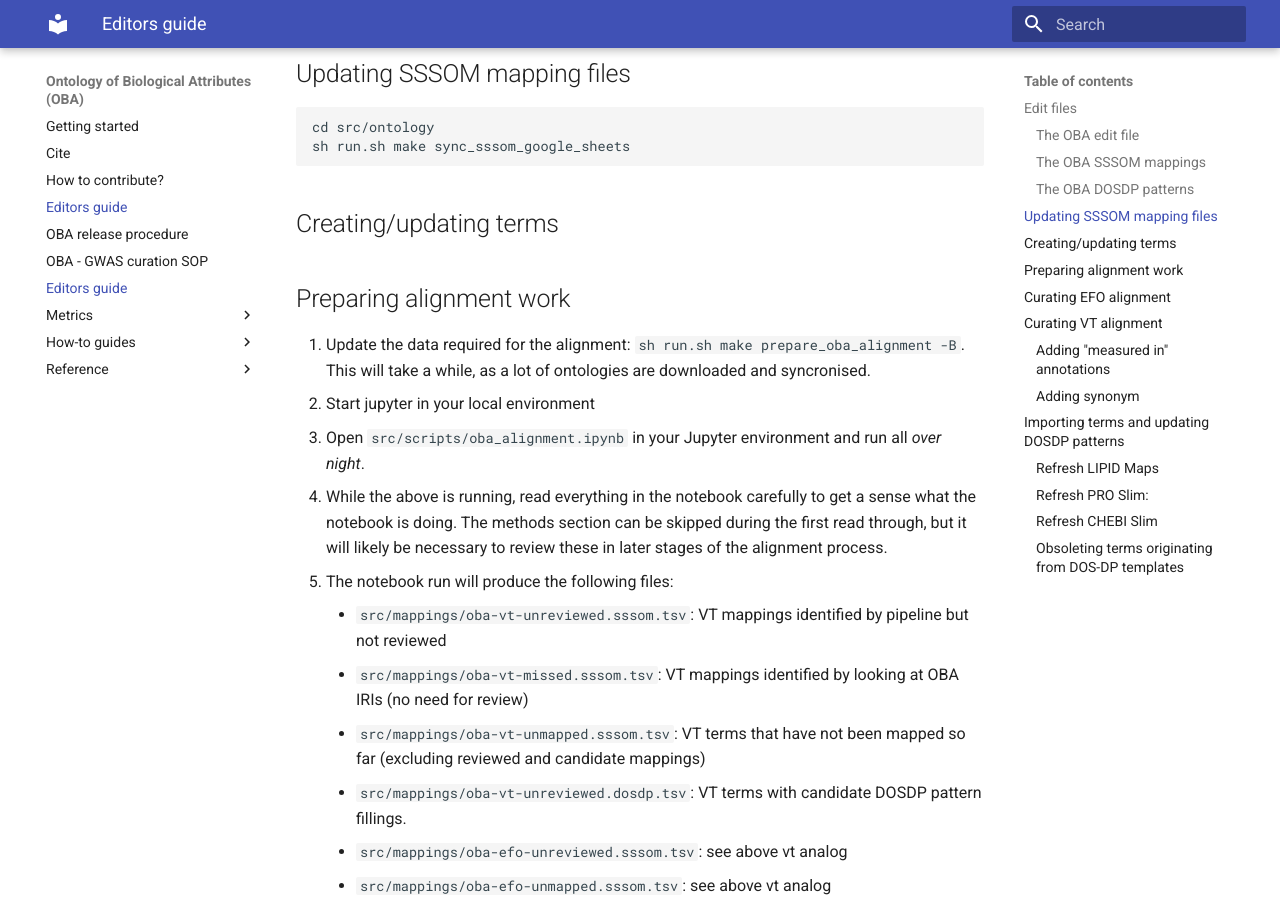
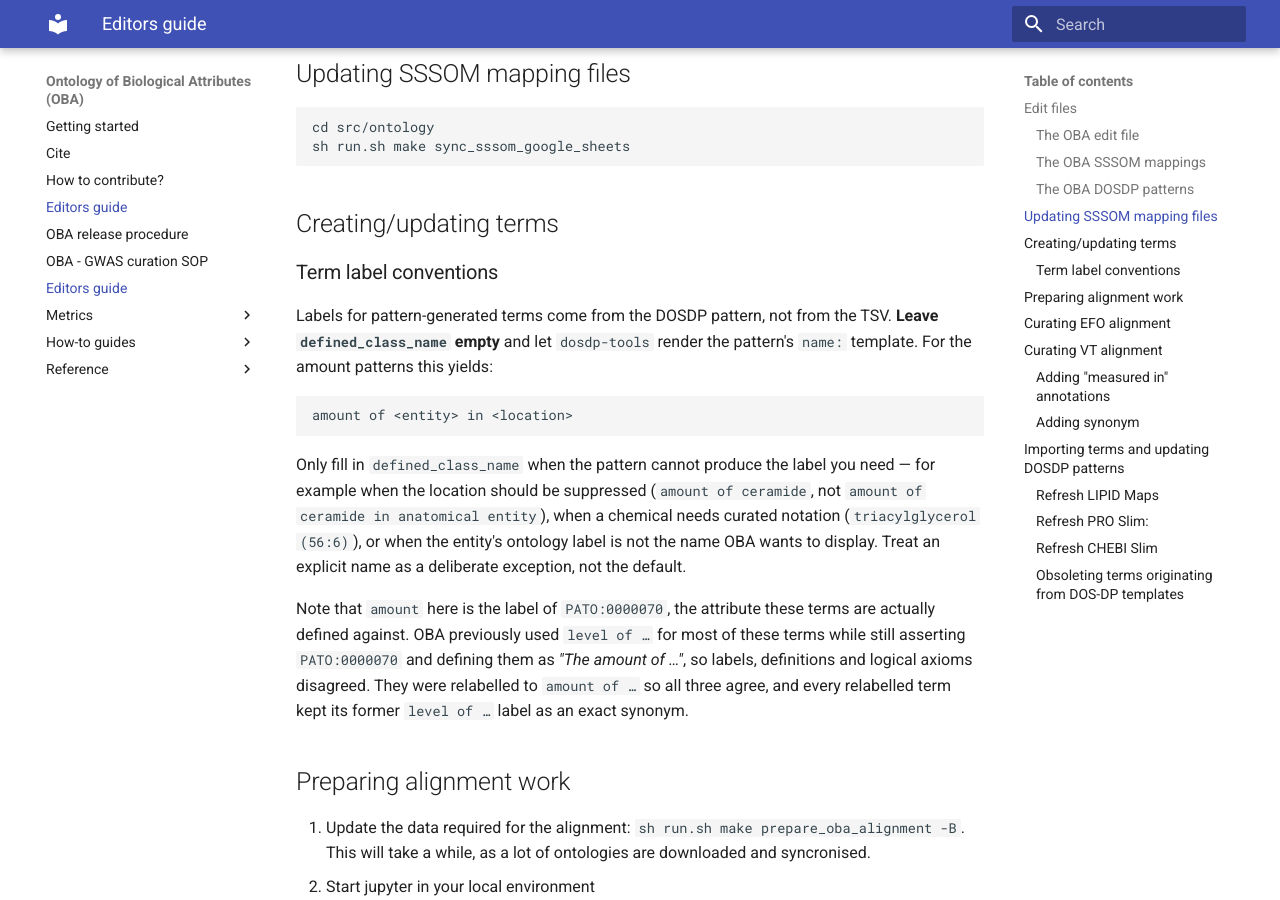
Before and after one commit to obophenotype/bio-attribute-ontology, an MkDocs documentation site: the page built from docs/editors-guide.md, in a window 1280 px wide and 900 px high, scrolled down 1074 px. Built offline with MkDocs 1.6.1 and Material for MkDocs 9.7.7, drawn with Linux system fonts in a browser that asks for light colours.

Commit message:
Document the term label convention
Records that defined_class_name should be left empty so labels come from the
DOSDP pattern, when an explicit name is warranted, and why these terms are
labelled 'amount of ...'.

Co-Authored-By: Claude Opus 5 <noreply@anthropic.com>

````diff
--- a/docs/editors-guide.md
+++ b/docs/editors-guide.md
@@ -37,6 +37,30 @@ sh run.sh make sync_sssom_google_sheets
 ```
 
 ## Creating/updating terms
+
+### Term label conventions
+
+Labels for pattern-generated terms come from the DOSDP pattern, not from the TSV.
+**Leave `defined_class_name` empty** and let `dosdp-tools` render the pattern's
+`name:` template. For the amount patterns this yields:
+
+```
+amount of <entity> in <location>
+```
+
+Only fill in `defined_class_name` when the pattern cannot produce the label you
+need — for example when the location should be suppressed
+(`amount of ceramide`, not `amount of ceramide in anatomical entity`), when a
+chemical needs curated notation (`triacylglycerol (56:6)`), or when the entity's
+ontology label is not the name OBA wants to display. Treat an explicit name as a
+deliberate exception, not the default.
+
+Note that `amount` here is the label of `PATO:0000070`, the attribute these terms
+are actually defined against. OBA previously used `level of …` for most of these
+terms while still asserting `PATO:0000070` and defining them as *"The amount of
+…"*, so labels, definitions and logical axioms disagreed. They were relabelled to
+`amount of …` so all three agree, and every relabelled term kept its former
+`level of …` label as an exact synonym.
 
 <a id="alignment"></a>
 ## Preparing alignment work
````
